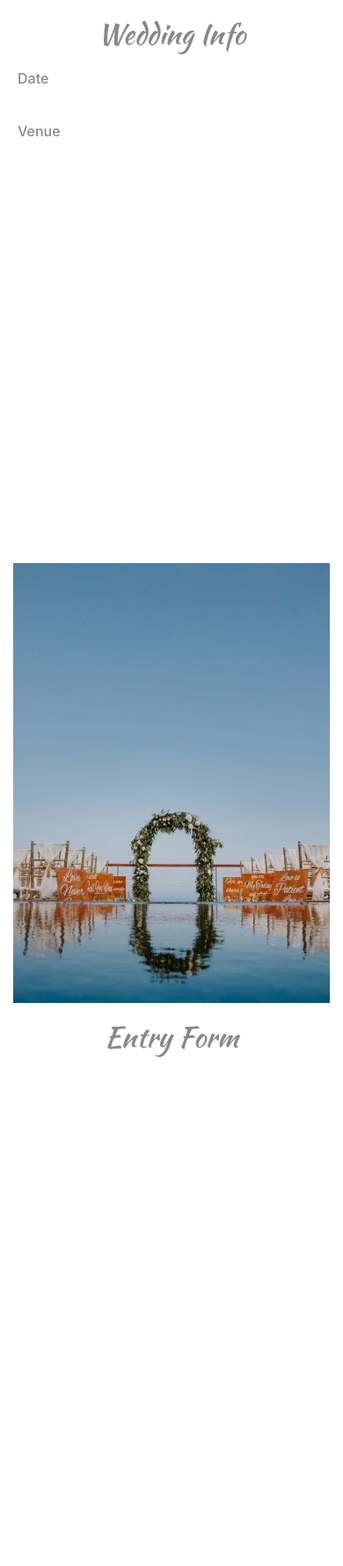
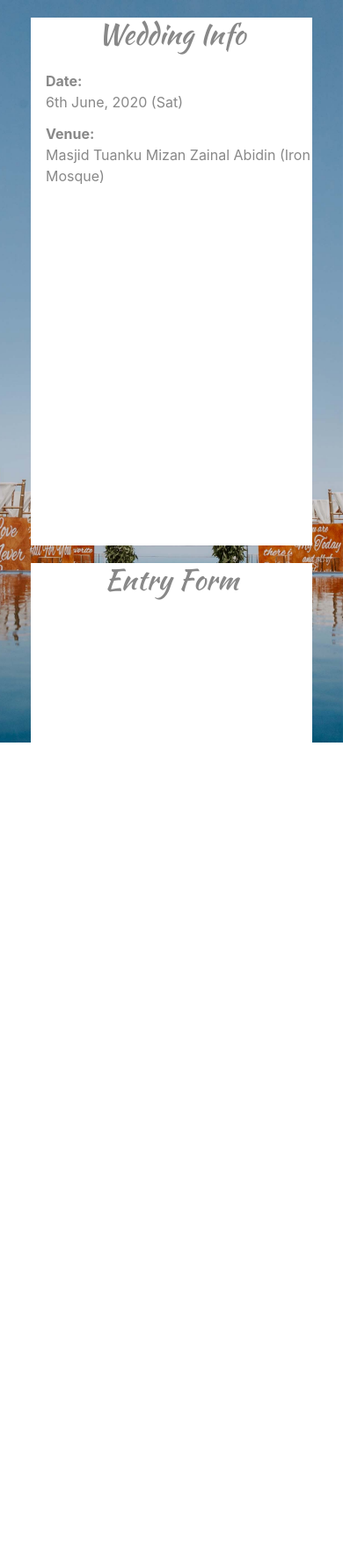
Before and after one commit to norifumi92/wedding_project, a Django app: page /wedding in a window 390 px wide. Shown: the whole page at 88% size. After the commit the page ends 844 px from the top, so only its background shows below. Run offline with Django 3.2, Linux system fonts and the light colour scheme; some libraries are stand-ins or nearby versions.

Commit message:
fixed background for smartphone by editting style.css

```diff
--- a/my_app/static/style.css
+++ b/my_app/static/style.css
@@ -8,6 +8,7 @@ h1,h2 {
 
 .section {
     height: 10%;
+    padding-left: 10%;
 }
 .first-block{
     width: 100%;
@@ -57,9 +58,24 @@ h1,h2 {
     background: rgba(255, 255, 255, 0.3);/*背景を半透明に*/
     }
 
+/*set below to fix the background */
+.fixed-bg::before {
+    content:"";
+    display:block;
+    position:fixed;
+    top:0;
+    left:0;
+    z-index:-1;
+    width:100%;
+    height:100vh;
+    background-image: url( '/static/img/background.jpg' );
+    background-position: center center;
+    -webkit-background-size:cover;/*Android4*/
+    }
+
 .fixed-bg {
     min-height: 500px;
-    background-attachment: fixed;
+    /* background-attachment: fixed; */
     background-size: cover;
     background-position: center;
     }
@@ -76,4 +92,5 @@ h1,h2 {
         height: 600px;
         margin: 20px;
         color: #888888;
+        background-color: white;
     }
--- a/my_app/templates/wedding.html
+++ b/my_app/templates/wedding.html
@@ -9,20 +9,22 @@
     <meta name="viewport" content="width=device-width, initial-scale=1, shrink-to-fit=no">
 </head>
 <body>
-    <div class="container-fluid">
+    <div class="container-fluid fixed-bg">
         <div class="scroll-bg">
             <div class="row justify-content-center header">
             <h2>Wedding Info</h2>
             </div>
             <div class="row justify-content-start section">
-            <h6>Date</h6>
+            <p>
+                <b>Date:</b><br>
+                6th June, 2020 (Sat) <br>
+            </p>
             </div>
-            <div class="row justify-content-start">
-            <h6>Venue</h6>
+            <div class="row justify-content-start section">
+            <p>
+                <b>Venue:</b><br>
+                Masjid Tuanku Mizan Zainal Abidin (Iron Mosque)<br>
             </div>
-        </div>
-
-        <div class="fixed-bg bg01">
         </div>
 
         <div class="row justify-content-center scroll-bg">
```
